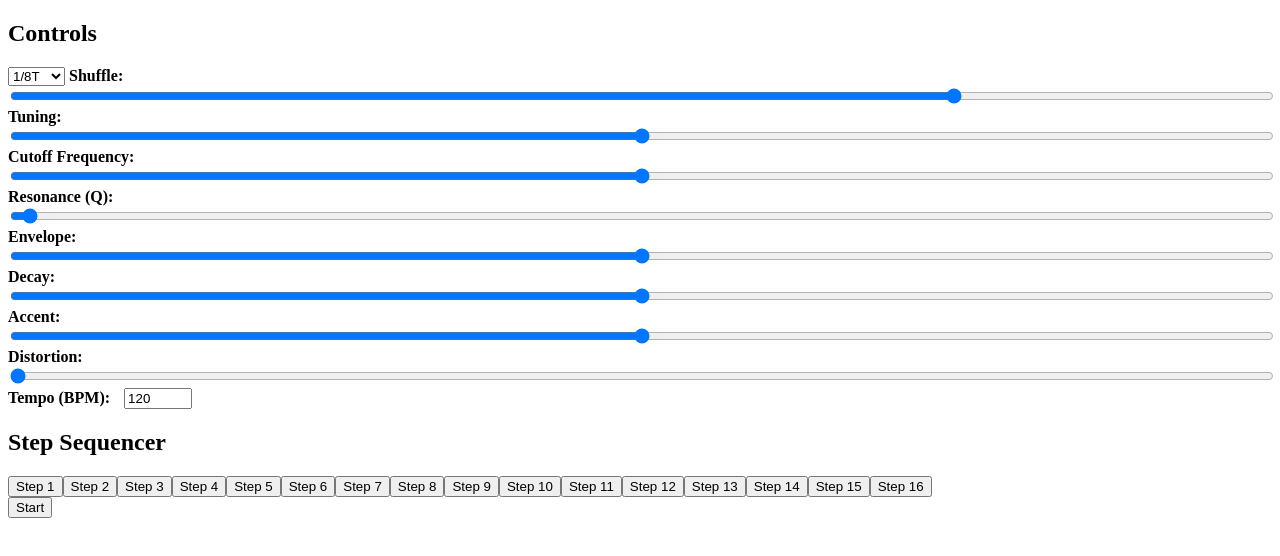
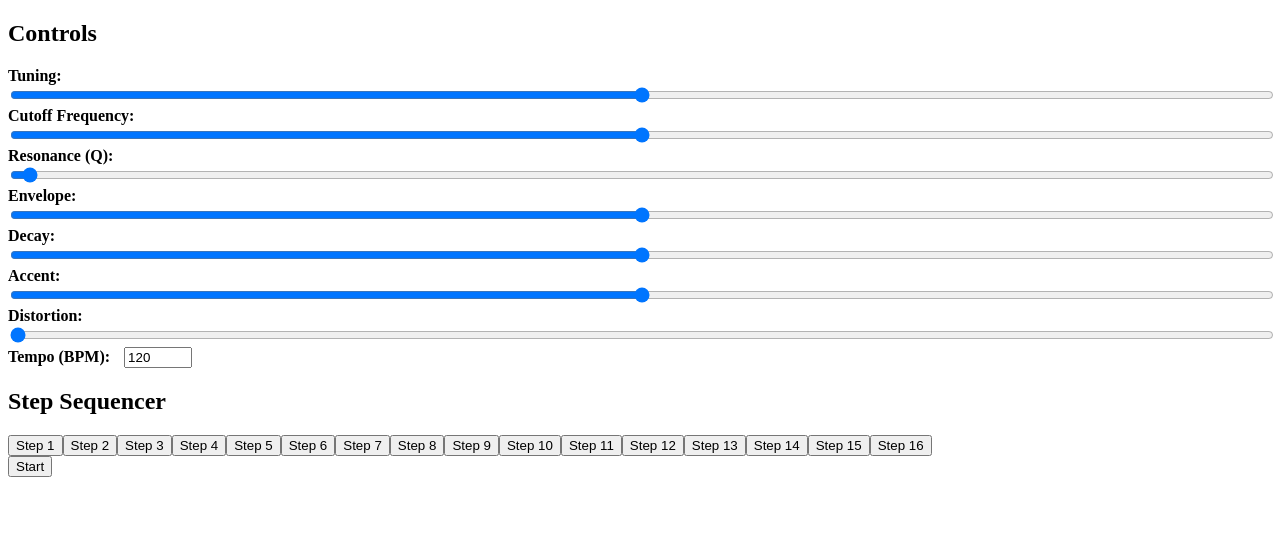
Before and after one commit to julienfullstack/acidsynthv1, a website: page src/index.html in a window 1280 px wide. Drawn offline with Linux system fonts and the light colour scheme.

Commit message:
removed scale

```diff
--- a/src/index.html
+++ b/src/index.html
@@ -9,15 +9,6 @@
 <body>
     <div id="controls">
         <h2>Controls</h2>
-        <select id="scale">
-            <option value="1/8T">1/8T</option>
-            <option value="1/16T">1/16T</option>
-            <option value="1/16">1/16</option>
-            <option value="1/32">1/32</option>
-        </select>
-
-        <label for="swing">Shuffle:</label>
-        <input id="swing" type="range" min="-0.02" max="0.02" step="0.001" value="0.01">
         <label for="tuning">Tuning:</label>
         <input type="range" id="tuning" min="-24" max="24" value="0" step="1">
         <label for="cutoff">Cutoff Frequency:</label>
--- a/src/script.js
+++ b/src/script.js
@@ -8,7 +8,6 @@ let stepSequencer = [];
 let stepIndex = 0;
 let stepInterval = null;
 let tempo = 120;
-let swing = 0.01;
 
 
 function startAudioContext() {
@@ -118,27 +117,6 @@ window.onload = function() {
     });
 
 
-    const scaleFactorMappings = {
-        "1/8T": [1, 1.0595, 1.1225, 1.1892, 1.2599, 1.3220, 1.3858, 1.4414],
-        "1/16T": [1, 1.025, 1.05, 1.075, 1.1, 1.125, 1.15, 1.175, 1.2, 1.225, 1.25, 1.275, 1.3, 1.325, 1.35, 1.375, 1.4],
-        "1/16": [1, 1.0595, 1.1225, 1.1892, 1.2599, 1.3220, 1.3858, 1.4414, 1.5, 1.5595, 1.6225, 1.6892, 1.7599, 1.8220, 1.8858, 1.9414],
-        "1/32": [1, 1.025, 1.05, 1.075, 1.1, 1.125, 1.15, 1.175, 1.2, 1.225, 1.25, 1.275, 1.3, 1.325, 1.35, 1.375, 1.4, 1.45, 1.475, 1.5, 1.525, 1.55, 1.575, 1.6, 1.625, 1.65, 1.675, 1.7, 1.725, 1.75, 1.775, 1.8],
-    };
-
-    document.getElementById('scale').addEventListener('change', function() {
-        const selectedScale = this.value;
-        const scaleFactors = scaleFactorMappings[selectedScale];
-
-        // Apply the new scale factors to each step in the sequence
-        for (let i = 0; i < 16; i++) {
-            const baseFrequency = 220; // Adjust the base frequency as needed
-            let frequency = baseFrequency * scaleFactors[i % scaleFactors.length];
-
-            // Update the sequence and stepSequencer arrays
-            sequence[i] = frequency;
-            stepSequencer[i] = frequency;
-        }
-    });
 
     document.getElementById('tuning').addEventListener('input', function() {
         const tuning = parseInt(this.value);
@@ -158,11 +136,6 @@ window.onload = function() {
         }
     });
 
-    // Initialize swing value
-
-    document.getElementById('swing').addEventListener('input', function() {
-        swing = parseFloat(this.value);
-    });
 
     document.getElementById('tempo').addEventListener('input', function() {
         if (this.value !== undefined) {
```
